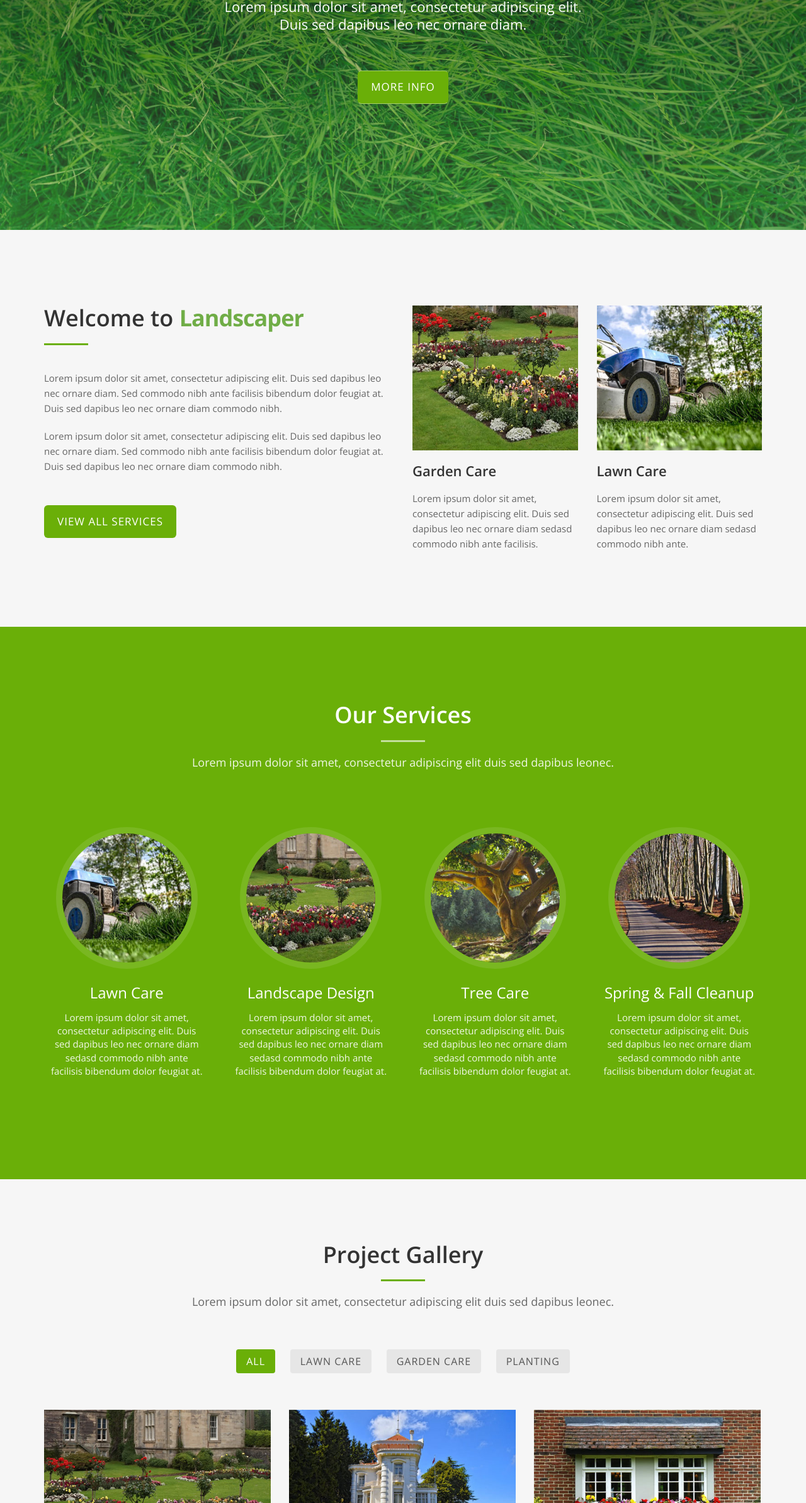
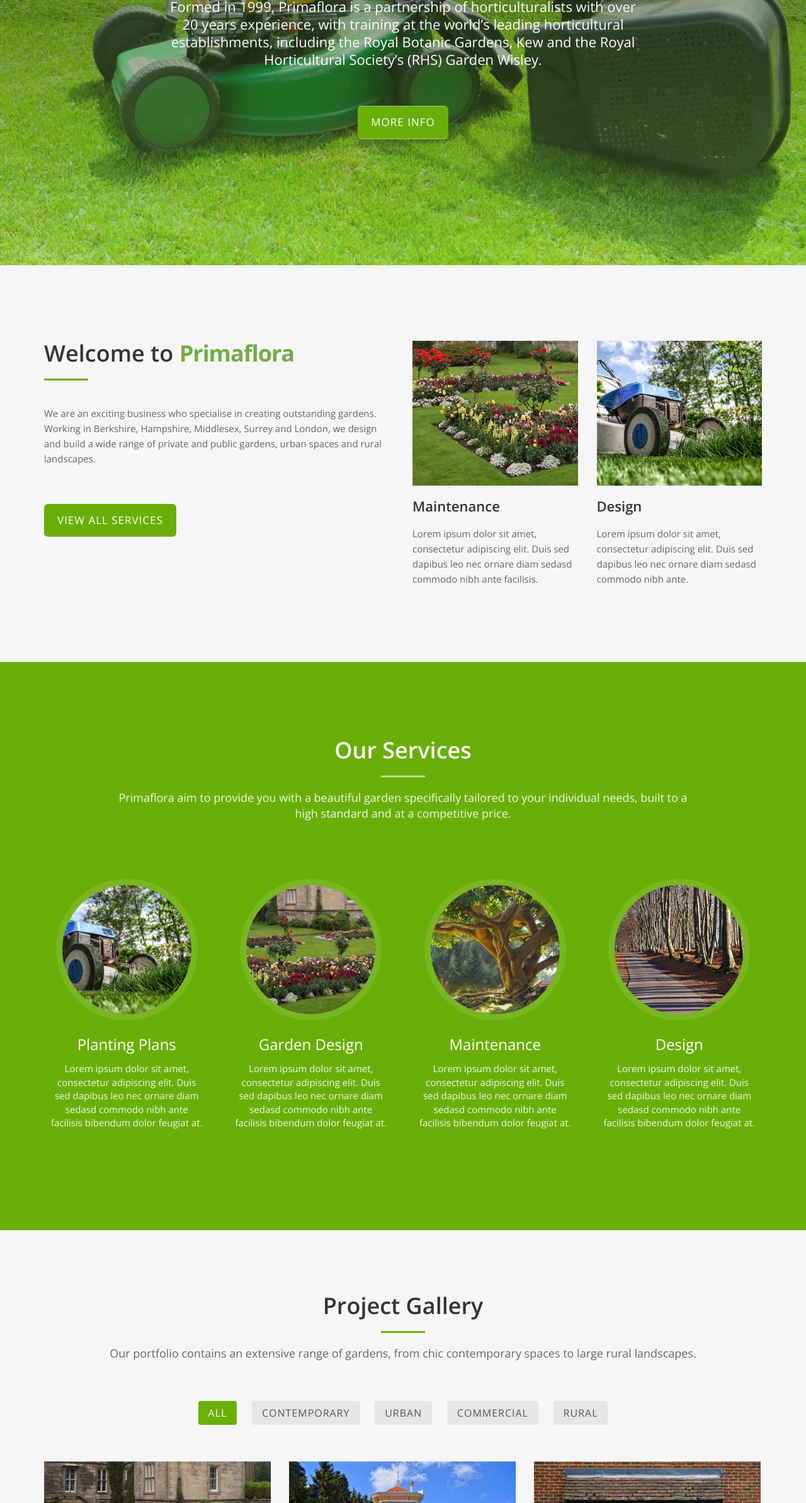
Before and after one commit to bullseyebill/prima_land_bd, a plain HTML site: page index.html in a window 1280 px wide. Shown: the part 414-2800 px from the top of the page at 63% size. Drawn offline with nearby package versions, Linux system fonts and the light colour scheme.

Commit message:
layout and content

```diff
--- a/css/style.css
+++ b/css/style.css
@@ -158,7 +158,7 @@
 	display: table;
 	width: 100%;
 	padding: 0;
-	background: url(../img/intro-bg.jpg) top center no-repeat;
+	background: url(../img/lm_1.jpg) bottom center no-repeat;
 	background-color: #e5e5e5;
 	-webkit-background-size: cover;
 	-moz-background-size: cover;
--- a/index.html
+++ b/index.html
@@ -45,7 +45,7 @@
     <!-- Brand and toggle get grouped for better mobile display -->
     <div class="navbar-header">
       <button type="button" class="navbar-toggle collapsed" data-toggle="collapse" data-target="#bs-example-navbar-collapse-1"> <span class="sr-only">Toggle navigation</span> <span class="icon-bar"></span> <span class="icon-bar"></span> <span class="icon-bar"></span> </button>
-      <a class="navbar-brand page-scroll" href="#page-top">Landscaper</a> </div>
+      <img src ="img/pf_logo.png"> </div>
 
     <!-- Collect the nav links, forms, and other content for toggling -->
     <div class="collapse navbar-collapse" id="bs-example-navbar-collapse-1">
@@ -68,9 +68,9 @@
       <div class="container">
         <div class="row">
           <div class="col-md-8 col-md-offset-2 intro-text">
-            <h1>Landscaping Services</h1>
-            <p>Lorem ipsum dolor sit amet, consectetur adipiscing elit.<br>
-              Duis sed dapibus leo nec ornare diam.</p>
+            <h1>Primaflora</h1>
+            <p>Formed in 1999, Primaflora is a partnership of horticulturalists with over 20 years experience, with training at the world’s leading horticultural establishments, including the Royal Botanic Gardens, Kew and the Royal Horticultural Society’s (RHS) Garden Wisley.<br>
+              </p>
             <a href="#about" class="btn btn-custom btn-lg page-scroll">More Info</a> </div>
         </div>
       </div>
@@ -83,23 +83,23 @@
     <div class="row">
       <div class="col-xs-12 col-md-6">
         <div class="about-text">
-          <h2>Welcome to <span>Landscaper</span></h2>
+          <h2>Welcome to <span>Primaflora</span></h2>
           <hr>
-          <p>Lorem ipsum dolor sit amet, consectetur adipiscing elit. Duis sed dapibus leo nec ornare diam. Sed commodo nibh ante facilisis bibendum dolor feugiat at. Duis sed dapibus leo nec ornare diam commodo nibh.</p>
-          <p>Lorem ipsum dolor sit amet, consectetur adipiscing elit. Duis sed dapibus leo nec ornare diam. Sed commodo nibh ante facilisis bibendum dolor feugiat at. Duis sed dapibus leo nec ornare diam commodo nibh.</p>
+          <p>We are an exciting business who specialise in creating outstanding gardens. Working in Berkshire, Hampshire, Middlesex, Surrey and London, we design and build a wide range of private and public gardens, urban spaces and rural landscapes.</p>
+          <p></p>
           <a href="#services" class="btn btn-custom btn-lg page-scroll">View All Services</a> </div>
       </div>
       <div class="col-xs-12 col-md-3">
         <div class="about-media"> <img src="img/about-1.jpg" alt=" "> </div>
         <div class="about-desc">
-          <h3>Garden Care</h3>
+          <h3>Maintenance</h3>
           <p>Lorem ipsum dolor sit amet, consectetur adipiscing elit. Duis sed dapibus leo nec ornare diam sedasd commodo nibh ante facilisis.</p>
         </div>
       </div>
       <div class="col-xs-12 col-md-3">
         <div class="about-media"> <img src="img/about-2.jpg" alt=" "> </div>
         <div class="about-desc">
-          <h3>Lawn Care</h3>
+          <h3>Design</h3>
           <p>Lorem ipsum dolor sit amet, consectetur adipiscing elit. Duis sed dapibus leo nec ornare diam sedasd commodo nibh ante.</p>
         </div>
       </div>
@@ -112,34 +112,34 @@
     <div class="col-md-10 col-md-offset-1 section-title text-center">
       <h2>Our Services</h2>
       <hr>
-      <p>Lorem ipsum dolor sit amet, consectetur adipiscing elit duis sed dapibus leonec.</p>
+      <p>Primaflora aim to provide you with a beautiful garden specifically tailored to your individual needs, built to a high standard and at a competitive price.</p>
     </div>
     <div class="row">
       <div class="col-md-3 text-center">
         <div class="service-media"> <img src="img/services/service-1.jpg" alt=" "> </div>
         <div class="service-desc">
-          <h3>Lawn Care</h3>
+          <h3>Planting Plans</h3>
           <p>Lorem ipsum dolor sit amet, consectetur adipiscing elit. Duis sed dapibus leo nec ornare diam sedasd commodo nibh ante facilisis bibendum dolor feugiat at.</p>
         </div>
       </div>
       <div class="col-md-3 text-center">
         <div class="service-media"> <img src="img/services/service-2.jpg" alt=" "> </div>
         <div class="service-desc">
-          <h3>Landscape Design</h3>
+          <h3>Garden Design</h3>
           <p>Lorem ipsum dolor sit amet, consectetur adipiscing elit. Duis sed dapibus leo nec ornare diam sedasd commodo nibh ante facilisis bibendum dolor feugiat at.</p>
         </div>
       </div>
       <div class="col-md-3 text-center">
         <div class="service-media"> <img src="img/services/service-3.jpg" alt=" "> </div>
         <div class="service-desc">
-          <h3>Tree Care</h3>
+          <h3>Maintenance</h3>
           <p>Lorem ipsum dolor sit amet, consectetur adipiscing elit. Duis sed dapibus leo nec ornare diam sedasd commodo nibh ante facilisis bibendum dolor feugiat at.</p>
         </div>
       </div>
       <div class="col-md-3 text-center">
         <div class="service-media"> <img src="img/services/service-4.jpg" alt=" "> </div>
         <div class="service-desc">
-          <h3>Spring & Fall Cleanup</h3>
+          <h3>Design</h3>
           <p>Lorem ipsum dolor sit amet, consectetur adipiscing elit. Duis sed dapibus leo nec ornare diam sedasd commodo nibh ante facilisis bibendum dolor feugiat at.</p>
         </div>
       </div>
@@ -152,16 +152,17 @@
     <div class="section-title text-center center">
       <h2>Project Gallery</h2>
       <hr>
-      <p>Lorem ipsum dolor sit amet, consectetur adipiscing elit duis sed dapibus leonec.</p>
+      <p>Our portfolio contains an extensive range of gardens, from chic contemporary spaces to large rural landscapes.</p>
     </div>
     <div class="categories">
       <ul class="cat">
         <li>
           <ol class="type">
             <li><a href="#" data-filter="*" class="active">All</a></li>
-            <li><a href="#" data-filter=".lawn">Lawn Care</a></li>
-            <li><a href="#" data-filter=".garden">Garden Care</a></li>
-            <li><a href="#" data-filter=".planting">Planting</a></li>
+            <li><a href="#" data-filter=".lawn">Contemporary</a></li>
+            <li><a href="#" data-filter=".garden">Urban</a></li>
+            <li><a href="#" data-filter=".planting">Commercial</a></li>
+            <li><a href="#" data-filter=".planting">Rural</a></li>
           </ol>
         </li>
       </ul>
@@ -266,20 +267,20 @@
         <div class="col-md-10 col-md-offset-1">
           <div id="testimonial" class="owl-carousel owl-theme">
             <div class="item">
-              <p>"Lorem ipsum dolor sit amet, consectetur adipiscing elit. Duis sed dapibus leo nec ornare diam. Sed commodo nibh ante facilisis bibendum dolor feugiat at duis sed dapibus leo nec ornare diam."</p>
-              <p>- John DOE, Parker County, TX</p>
+              <p>"Thank you so much for the work on the garden. It looks absolutely delightful and we will enjoy watching it grow."</p>
+              <p>- Mr Customer, Hampshire</p>
             </div>
             <div class="item">
               <p>"Lorem ipsum dolor sit amet, consectetur adipiscing elit. Duis sed dapibus leo nec ornare diam. Sed commodo nibh ante facilisis bibendum dolor feugiat at duis sed dapibus leo nec ornare diam."</p>
-              <p>- Jenny DOE, Parker County, TX</p>
+              <p>- Mr Mrs Customer, Sussex</p>
             </div>
             <div class="item">
               <p>"Lorem ipsum dolor sit amet, consectetur adipiscing elit. Duis sed dapibus leo nec ornare diam. Sed commodo nibh ante facilisis bibendum dolor feugiat at duis sed dapibus leo nec ornare diam."</p>
-              <p>- John DOE, Parker County, TX</p>
+              <p>- Ms Jones, Berkshire</p>
             </div>
             <div class="item">
               <p>"Lorem ipsum dolor sit amet, consectetur adipiscing elit. Duis sed dapibus leo nec ornare diam. Sed commodo nibh ante facilisis bibendum dolor feugiat at duis sed dapibus leo nec ornare diam."</p>
-              <p>- John DOE, Parker County, TX</p>
+              <p>- Mrs Customer, Berkshire</p>
             </div>
           </div>
         </div>
@@ -293,15 +294,15 @@
     <div class="section-title text-center">
       <h2>Contact Us</h2>
       <hr>
-      <p>Lorem ipsum dolor sit amet, consectetur adipiscing elit duis sed dapibus leonec.</p>
+      <p>Do you need a maintenance qoute? Send us your requirements and we'll get back to you</p>
     </div>
     <div class="col-md-10 col-md-offset-1 contact-info">
       <div class="col-md-4">
         <h3>Address</h3>
         <hr>
         <div class="contact-item">
-          <p>4321 California St,</p>
-          <p>San Francisco, CA 12345</p>
+          <p>Primaflora Design and Build Ltd,</p>
+          <p>Chertsey, Surrey KT16 0AT</p>
         </div>
       </div>
       <div class="col-md-4">
@@ -316,8 +317,8 @@
         <h3>Contact Info</h3>
         <hr>
         <div class="contact-item">
-          <p>Phone: +1 123 456 1234</p>
-          <p>Email: info@company.com</p>
+          <p>Phone: 01932 571 880</p>
+          <p>Email: paul@primaflora.co.uk</p>
         </div>
       </div>
     </div>
```
Also changed, not shown: img/grs_1.jpg (added), img/lm_1.jpg (added), img/lm_2.jpg (added), img/pf_logo.png (added), img/wb_1.jpg (added).
